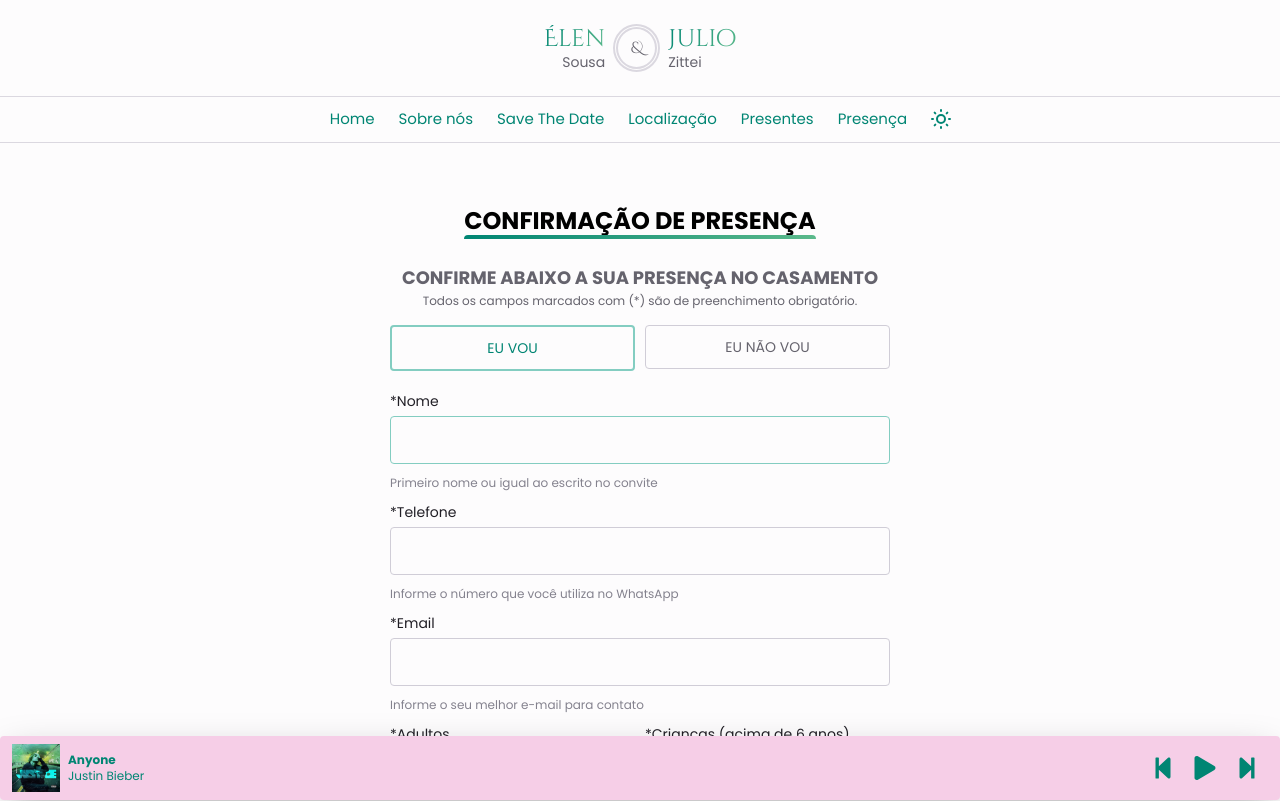
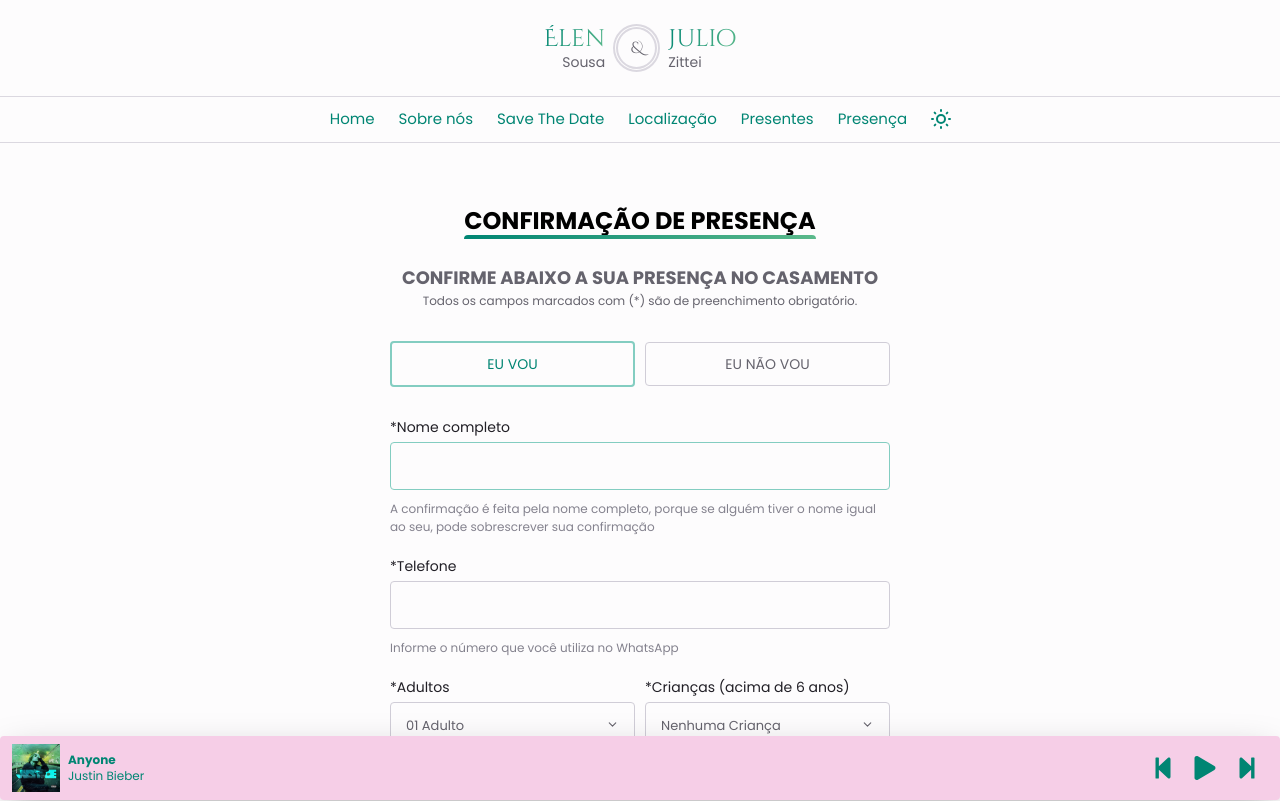
Before and after one commit to JulioZittei/our-wedding, a Next.js app: page /confirmacao-presenca in a window 1280 px wide. Shown: the top 801 px of the page. Built offline with nearby package versions, Linux system fonts and the light colour scheme.

Commit message:
Add fix not-found page and improve confirm attendance feature

```diff
--- a/src/pages/confirmacao-presenca.tsx
+++ b/src/pages/confirmacao-presenca.tsx
@@ -22,9 +22,9 @@ const Content = styled('div', AttendaceConfirmationCss.Content);
 const Title = styled(motion.h2, AttendaceConfirmationCss.Title);
 const SubTitle = styled(motion.p, AttendaceConfirmationCss.SubTitle);
 
-const Form = styled(motion.form, AttendaceConfirmationCss.Form);
+const Form = styled('form', AttendaceConfirmationCss.Form);
 const FormControl = styled('div', AttendaceConfirmationCss.FormControl);
-const FormGroup = styled(motion.div, AttendaceConfirmationCss.FormGroup);
+const FormGroup = styled('div', AttendaceConfirmationCss.FormGroup);
 const Label = styled('label', AttendaceConfirmationCss.Label);
 const FormHelperText = styled('div', AttendaceConfirmationCss.FormHelperText);
 const FormHelperError = styled('div', AttendaceConfirmationCss.FormHelperError);
@@ -59,6 +59,7 @@ const messages: Map = {
       </LinkButton>
     ),
     showConfirmButton: false,
+    showCloseButton: true,
   },
   not_attend: {
     title: 'Que pena, os noivos sentirão sua falta :(',
@@ -73,6 +74,7 @@ const messages: Map = {
       </LinkButton>
     ),
     showConfirmButton: false,
+    showCloseButton: true,
   },
   name: {
     title: 'Nome fora da lista',
@@ -86,6 +88,7 @@ const messages: Map = {
       </LinkButton>
     ),
     showConfirmButton: false,
+    showCloseButton: true,
   },
   reconfirmation: {
     title: 'Convidado já está confirmado',
@@ -99,6 +102,7 @@ const messages: Map = {
       </LinkButton>
     ),
     showConfirmButton: false,
+    showCloseButton: true,
   },
 };
 
@@ -107,16 +111,16 @@ const MySwal = withReactContent(Swal);
 const schema = yup.object().shape({
   name: yup
     .string()
-    .required('Nome é obrigatório!')
+    .required('Opa, esse campo é obrigatório!')
     .matches(/^\S.*[a-zA-ZA-Za-zÀ-ü].*\S$/g, 'Nome não é válido!'),
   phone: yup
     .string()
-    .required('Telefone é obrigatório!')
+    .required('Opa, esse campo é obrigatório!')
     .matches(/^\([1-9]{2}\) (9[1-9])[0-9]{3}\-[0-9]{4}$/, 'Telefone não é válido!'),
-  email: yup.string().required('Email é o obrigatório!').email('Email não é válido'),
-  adults_number: yup.string().required('Quantidade de adultos é obrigatório!'),
-  children_number: yup.string().required('Quantidade de crianças é obrigatório!'),
-  status: yup.string().required('Resposta da presença é obrigatória!'),
+  email: yup.string(),
+  adults_number: yup.string().required('Opa esse campo é obrigatório!'),
+  children_number: yup.string().required('Opa esse campo é obrigatório!'),
+  status: yup.string().required('Opa esse campo é obrigatório!'),
 });
 
 export default function AttendaceConfirmation(): JSX.Element {
@@ -204,16 +208,8 @@ export default function AttendaceConfirmation(): JSX.Element {
             </SubTitle>
 
             <Form onSubmit={onSubmit}>
-              <FormControl>
-                <FormGroup
-                  layout
-                  initial={`hidden`}
-                  animate={`visible`}
-                  variants={defaultAnimationVariant}
-                  transition={{
-                    duration: 0.6,
-                  }}
-                >
+              <FormControl css={{ marginBottom: 10 }}>
+                <FormGroup>
                   <Controller
                     render={({ field }) => (
                       <StatusButton
@@ -233,15 +229,7 @@ export default function AttendaceConfirmation(): JSX.Element {
                   />
                 </FormGroup>
 
-                <FormGroup
-                  layout
-                  initial={`hidden`}
-                  animate={`visible`}
-                  variants={defaultAnimationVariant}
-                  transition={{
-                    duration: 0.6,
-                  }}
-                >
+                <FormGroup>
                   <Controller
                     render={({ field }) => (
                       <StatusButton
@@ -264,17 +252,9 @@ export default function AttendaceConfirmation(): JSX.Element {
 
               <FormGroup>{errors?.status && <FormHelperError>{errors?.status.message}</FormHelperError>}</FormGroup>
 
-              <FormGroup
-                layout
-                initial={`hidden`}
-                animate={`visible`}
-                variants={defaultAnimationVariant}
-                transition={{
-                  duration: 0.6,
-                }}
-              >
+              <FormGroup>
                 <Label htmlFor="name" css={errors?.name ? { color: '$red11' } : {}}>
-                  *Nome
+                  *Nome completo
                 </Label>
 
                 <Controller
@@ -298,19 +278,14 @@ export default function AttendaceConfirmation(): JSX.Element {
                 {errors?.name ? (
                   <FormHelperError>{errors?.name.message}</FormHelperError>
                 ) : (
-                  <FormHelperText>Primeiro nome ou igual ao escrito no convite</FormHelperText>
+                  <FormHelperText>
+                    A confirmação é feita pela nome completo, porque se alguém tiver o nome igual ao seu, pode
+                    sobrescrever sua confirmação
+                  </FormHelperText>
                 )}
               </FormGroup>
 
-              <FormGroup
-                layout
-                initial={`hidden`}
-                animate={`visible`}
-                variants={defaultAnimationVariant}
-                transition={{
-                  duration: 0.6,
-                }}
-              >
+              <FormGroup>
                 <Label htmlFor="phone" css={errors?.phone ? { color: '$red11' } : {}}>
                   *Telefone
                 </Label>
@@ -321,6 +296,7 @@ export default function AttendaceConfirmation(): JSX.Element {
                       {...field}
                       id="phone"
                       type="text"
+                      maxLength={15}
                       css={errors?.phone ? { borderColor: '$red7' } : {}}
                       onChange={(e) => {
                         maskPhone(e);
@@ -338,43 +314,8 @@ export default function AttendaceConfirmation(): JSX.Element {
                 )}
               </FormGroup>
 
-              <FormGroup
-                layout
-                initial={`hidden`}
-                animate={`visible`}
-                variants={defaultAnimationVariant}
-                transition={{
-                  duration: 0.6,
-                }}
-              >
-                <Label htmlFor="email" css={errors?.email ? { color: '$red11' } : {}}>
-                  *Email
-                </Label>
-
-                <Controller
-                  render={({ field }) => (
-                    <Input {...field} id="email" type="text" css={errors?.email ? { borderColor: '$red7' } : {}} />
-                  )}
-                  name="email"
-                  control={control}
-                />
-                {errors?.email ? (
-                  <FormHelperError>{errors?.email.message}</FormHelperError>
-                ) : (
-                  <FormHelperText>Informe o seu melhor e-mail para contato</FormHelperText>
-                )}
-              </FormGroup>
-
               <FormControl>
-                <FormGroup
-                  layout
-                  initial={`hidden`}
-                  animate={`visible`}
-                  variants={defaultAnimationVariant}
-                  transition={{
-                    duration: 0.6,
-                  }}
-                >
+                <FormGroup>
                   <Label htmlFor="adults_number" css={errors?.adults_number ? { color: '$red11' } : {}}>
                     *Adultos
                   </Label>
@@ -402,15 +343,7 @@ export default function AttendaceConfirmation(): JSX.Element {
                   )}
                 </FormGroup>
 
-                <FormGroup
-                  layout
-                  initial={`hidden`}
-                  animate={`visible`}
-                  variants={defaultAnimationVariant}
-                  transition={{
-                    duration: 0.6,
-                  }}
-                >
+                <FormGroup>
                   <Label htmlFor="children_number" css={errors?.children_number ? { color: '$red11' } : {}}>
                     *Crianças (acima de 6 anos)
                   </Label>
@@ -433,14 +366,14 @@ export default function AttendaceConfirmation(): JSX.Element {
                   {errors?.children_number ? (
                     <FormHelperError>{errors?.children_number.message}</FormHelperError>
                   ) : (
-                    <FormHelperText>Crianças até 6 anos não contam como convidados.</FormHelperText>
+                    <FormHelperText>Crianças até 6 anos não necessitam de confirmação.</FormHelperText>
                   )}
                 </FormGroup>
               </FormControl>
 
               <Button type="submit" disabled={isSubmitting}>
-                <BiCalendarCheck />
-                {isSubmitting ? 'Confirmando, aguarde...' : ' Confirmar Presença'}
+                {isSubmitting ? '' : <BiCalendarCheck />}
+                {isSubmitting ? 'Confirmando, aguarde...' : 'Confirmar Presença'}
               </Button>
             </Form>
           </Content>
--- a/src/styles/components/PlayerCss.ts
+++ b/src/styles/components/PlayerCss.ts
@@ -7,7 +7,7 @@ export const Root = css({
   bottom: 0,
   left: 0,
   width: '100%',
-  zIndex: 9999,
+  zIndex: 999,
 
   backgroundColor: '$pink5',
   borderRadius: 4,
--- a/src/styles/pages/AttendanceConfirmationCss.ts
+++ b/src/styles/pages/AttendanceConfirmationCss.ts
@@ -88,7 +88,7 @@ export const SubTitle = css({
   fontSize: '$fontSize12',
   lineHeight: '$lineHeight16',
   marginTop: '$space4',
-  marginBottom: '$space16',
+  marginBottom: '$space32',
   textDecoration: 'none',
 });
 
@@ -106,12 +106,20 @@ export const FormControl = css({
   display: 'flex',
   width: '100%',
   justifyContent: 'space-between',
+  alignItems: 'center',
+  marginBottom: 20,
 
   '@sm': {
     flexDirection: 'column',
+    '&>div:last-child': {
+      marginBottom: 0,
+    },
   },
 
   '@lg': {
+    '&>div': {
+      marginBottom: 0,
+    },
     flexDirection: 'row',
     gap: 10,
   },
@@ -122,7 +130,7 @@ export const FormGroup = css({
   width: '100%',
   flexDirection: 'column',
   alignItems: 'left',
-  marginBottom: 10,
+  marginBottom: 20,
 });
 
 export const Label = css({
```
Also changed, not shown: src/pages/404.tsx (+11 -15 lines), src/styles/components/FormCss.ts (deleted, +0 -34 lines), src/styles/pages/404Css.ts (+0 -18 lines), public/images/not-found.svg (deleted).
